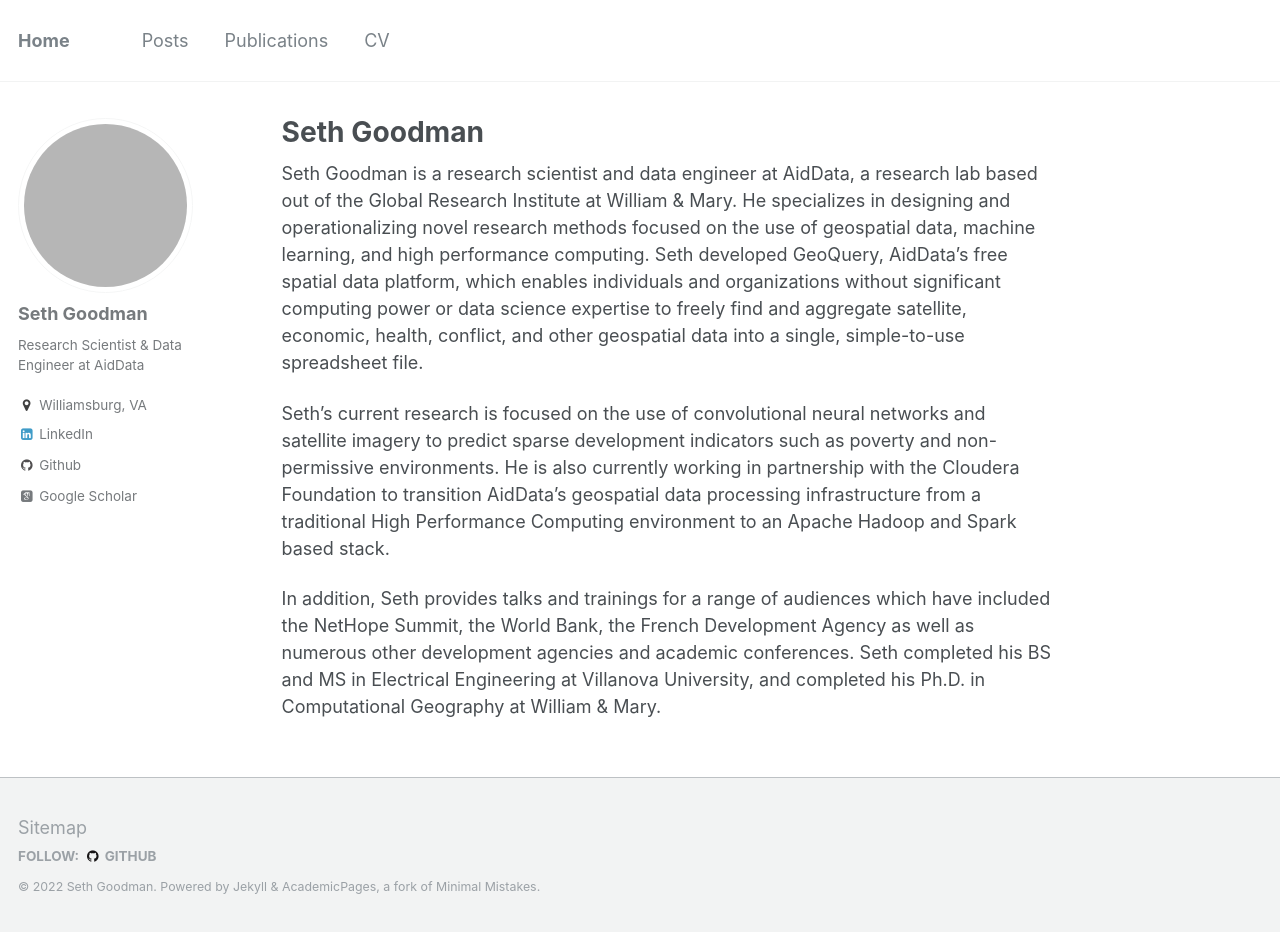
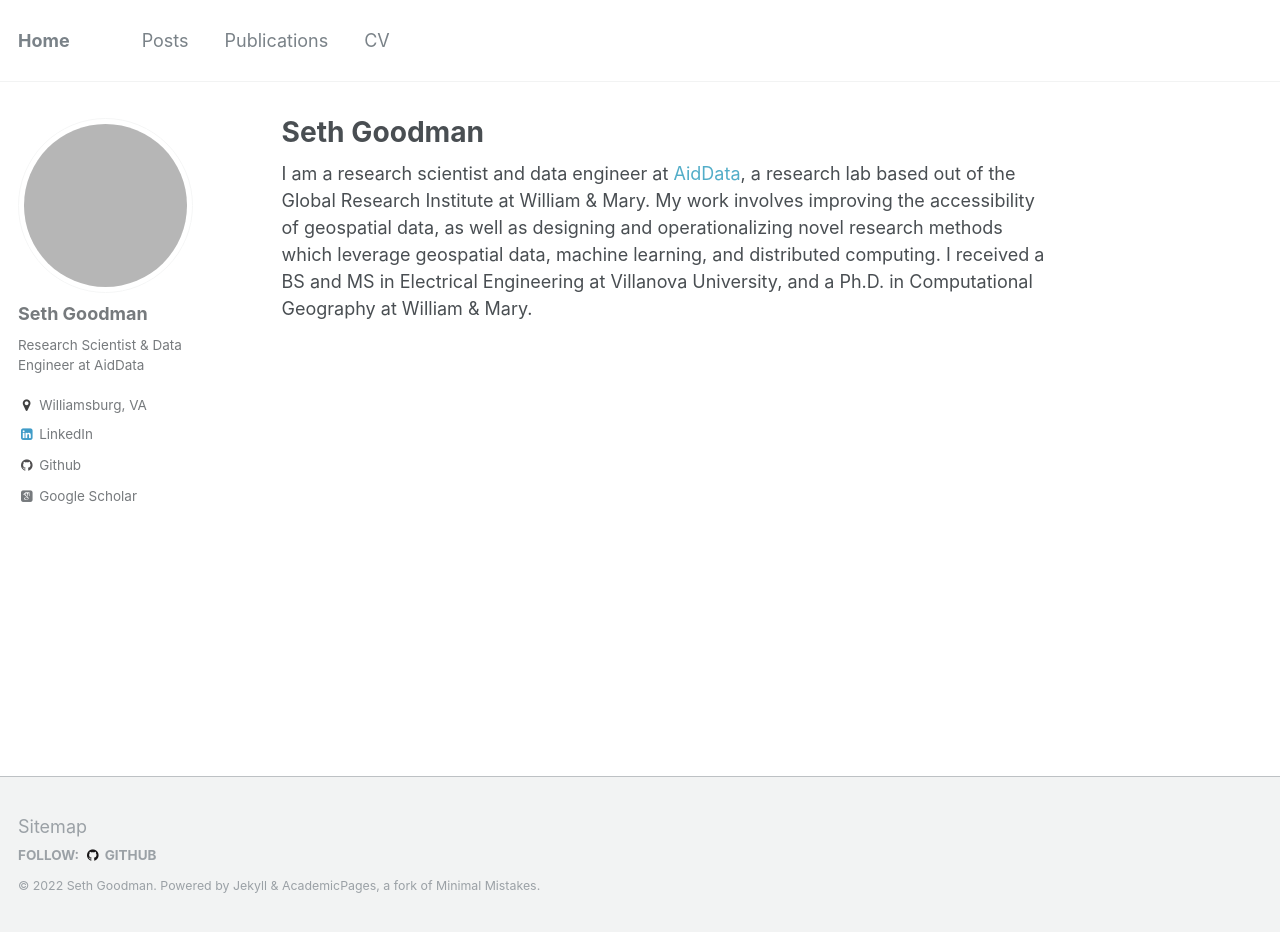
Before and after one commit to sgoodm/sgoodm.github.io, a Jekyll site: the page built from _pages/about.md, in a window 1280 px wide and 932 px high. Built offline with Jekyll 4.4.1, drawn with Linux system fonts in a browser that asks for light colours; some web fonts are replaced; grey boxes are pictures that could not be loaded.

Commit message:
Update about page

```diff
--- a/_pages/about.md
+++ b/_pages/about.md
@@ -8,8 +8,18 @@
   - /about.html
 ---
 
-Seth Goodman is a research scientist and data engineer at AidData, a research lab based out of the Global Research Institute at William & Mary. He specializes in designing and operationalizing novel research methods focused on the use of geospatial data, machine learning, and high performance computing. Seth developed GeoQuery, AidData’s free spatial data platform, which enables individuals and organizations without significant computing power or data science expertise to freely find and aggregate satellite, economic, health, conflict, and other geospatial data into a single, simple-to-use spreadsheet file.
+I am a research scientist and data engineer at [AidData](https://aiddata.org), a research lab based out of the Global Research Institute at William & Mary.  My work involves improving the accessibility of geospatial data, as well as designing and operationalizing novel research methods which leverage geospatial data, machine learning, and distributed computing.  I received a BS and MS in Electrical Engineering at Villanova University, and a Ph.D. in Computational Geography at William & Mary.
 
-Seth's current research is focused on the use of convolutional neural networks and satellite imagery to predict sparse development indicators such as poverty and non-permissive environments. He is also currently working in partnership with the Cloudera Foundation to transition AidData's geospatial data processing infrastructure from a traditional High Performance Computing environment to an Apache Hadoop and Spark based stack.
+<!--
+Across my work I focus on well-designed software, replicable research, and scalable approaches. Examples of my work include:
 
-In addition, Seth provides talks and trainings for a range of audiences which have included the NetHope Summit, the World Bank, the French Development Agency as well as numerous other development agencies and academic conferences. Seth completed his BS and MS in Electrical Engineering at Villanova University, and completed his Ph.D. in Computational Geography at William & Mary.
+- GeoQuery:
+Seth developed GeoQuery, AidData’s free spatial data platform, which enables individuals and organizations without significant computing power or data science expertise to freely find and aggregate satellite, economic, health, conflict, and other geospatial data into a single, simple-to-use spreadsheet file.
+
+
+My recent research has focused on the use of machine learning approaches ranging from random forests to convolutional neural networks to estimate sparse development indicators such as poverty and non-permissive environments.
+
+
+He is also currently working in partnership with the Cloudera Foundation to transition AidData's geospatial data processing infrastructure from a traditional High Performance Computing environment to an Apache Hadoop and Spark based stack.
+
+In addition, Seth provides talks and trainings for a range of audiences which have included the NetHope Summit, the World Bank, the French Development Agency as well as numerous other development agencies and academic conferences. -->
```
Also changed, not shown: _pages/cv.md (+1 -3 lines).
